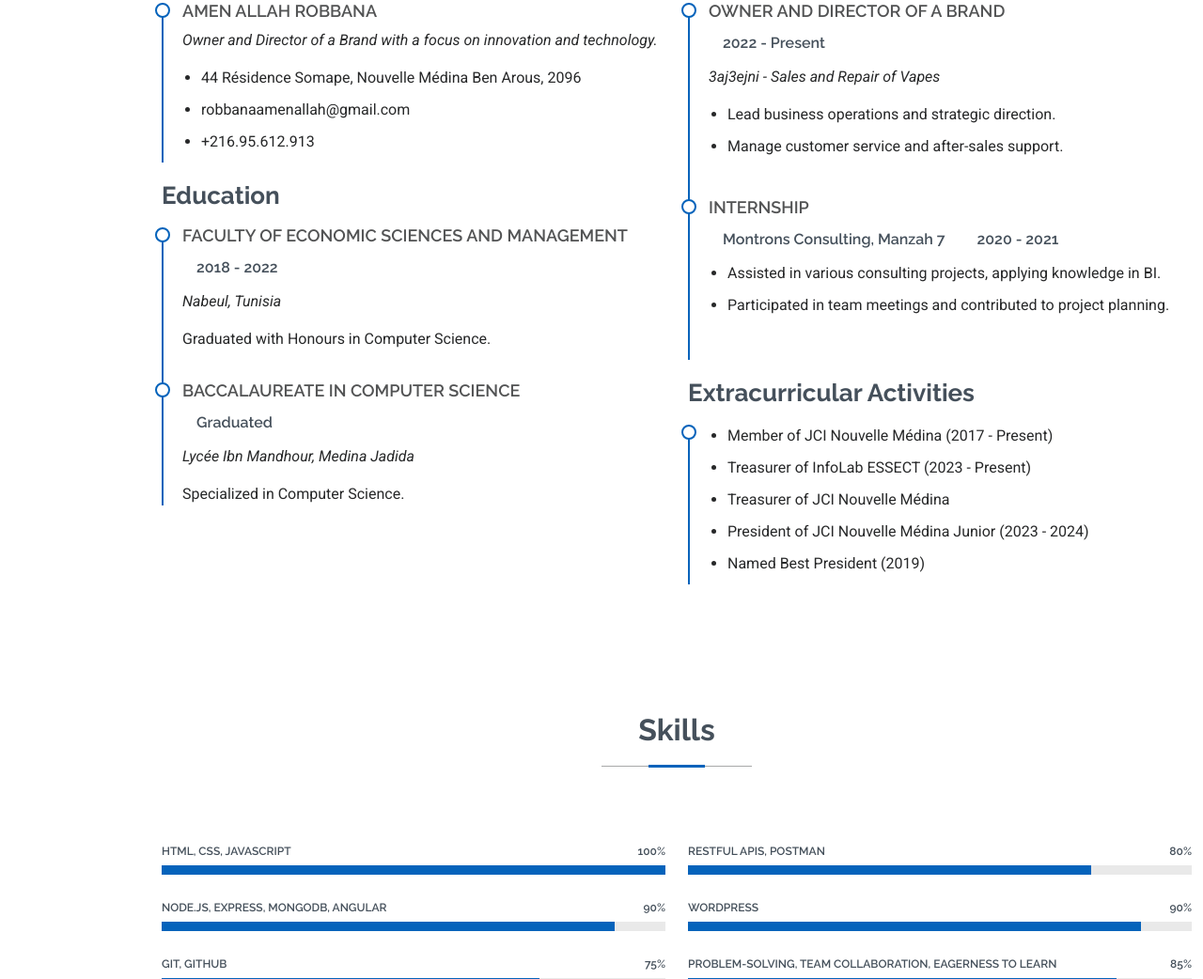
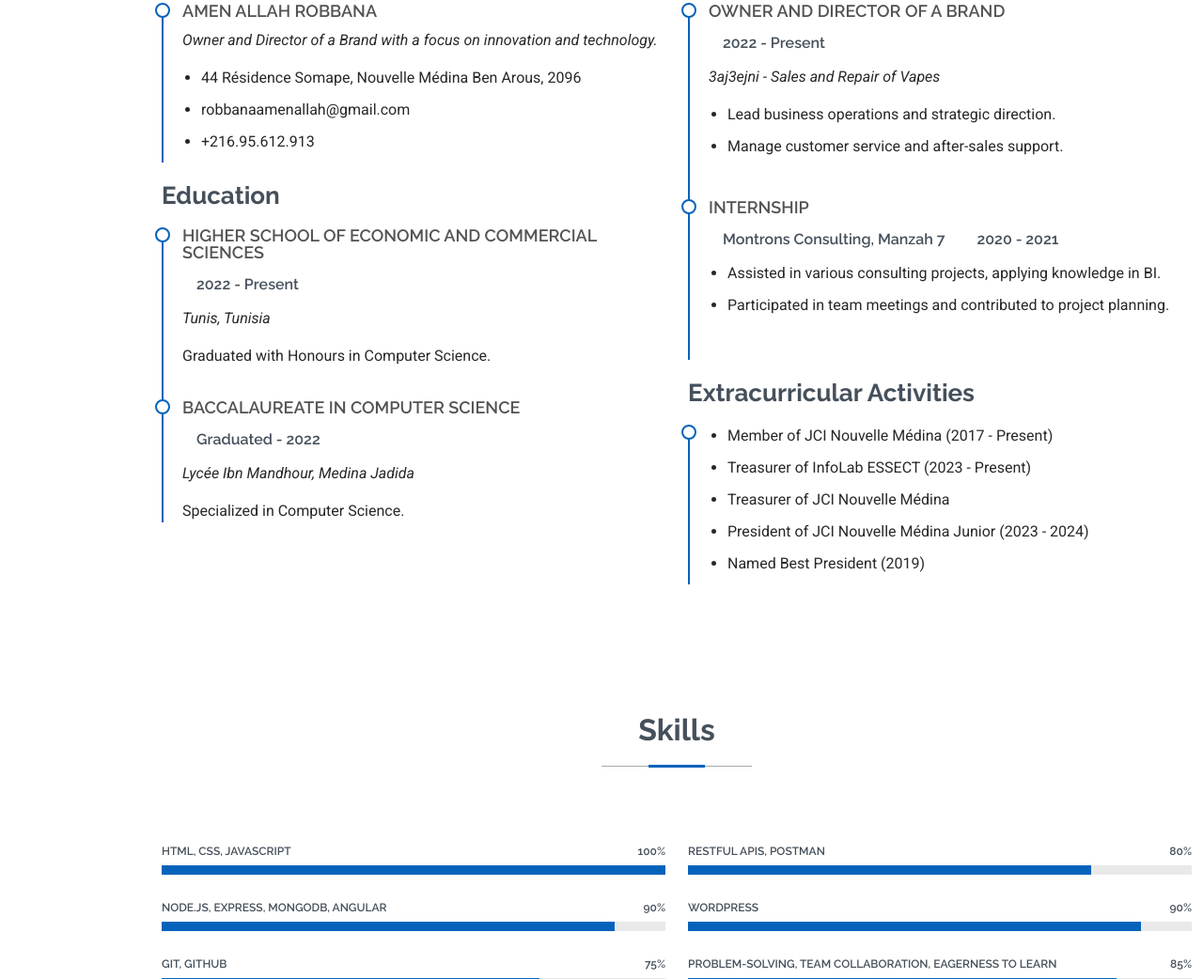
Before and after one commit to RobbanaAmenallah/robbanaamenallah.github.io, a plain HTML site: page index.html in a window 1280 px wide. Shown: the part 2033-3075 px from the top of the page at 94% size. Drawn offline with Linux system fonts and the light colour scheme.

Commit message:
Updated resume

```diff
--- a/index.html
+++ b/index.html
@@ -200,15 +200,15 @@
 
             <h3 class="resume-title">Education</h3>
             <div class="resume-item">
-              <h4>Faculty of Economic Sciences and Management</h4>
-              <h5>2018 - 2022</h5>
-              <p><em>Nabeul, Tunisia</em></p>
+              <h4>HIGHER SCHOOL OF ECONOMIC AND COMMERCIAL SCIENCES</h4>
+              <h5>2022 - Present</h5>
+              <p><em>Tunis, Tunisia</em></p>
               <p>Graduated with Honours in Computer Science.</p>
             </div><!-- End Resume Item -->
 
             <div class="resume-item">
               <h4>Baccalaureate in Computer Science</h4>
-              <h5>Graduated</h5>
+              <h5>Graduated - 2022</h5>
               <p><em>Lycée Ibn Mandhour, Medina Jadida</em></p>
               <p>Specialized in Computer Science.</p>
             </div><!-- End Resume Item -->
```
Also changed, not shown: 1 other file.
